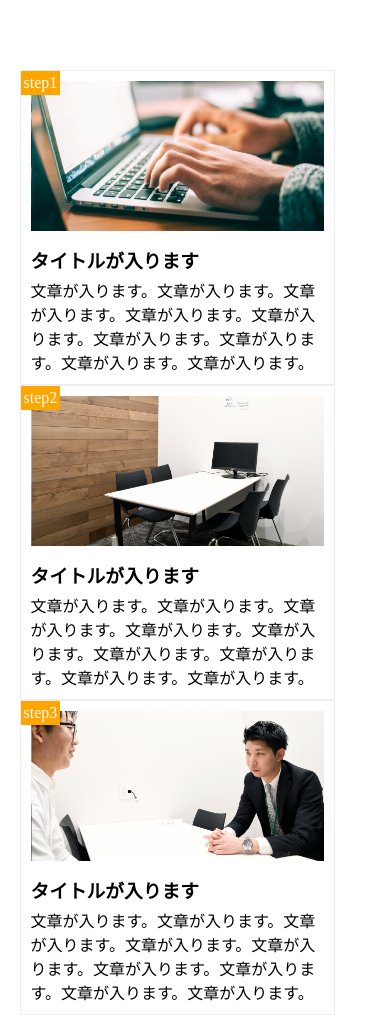
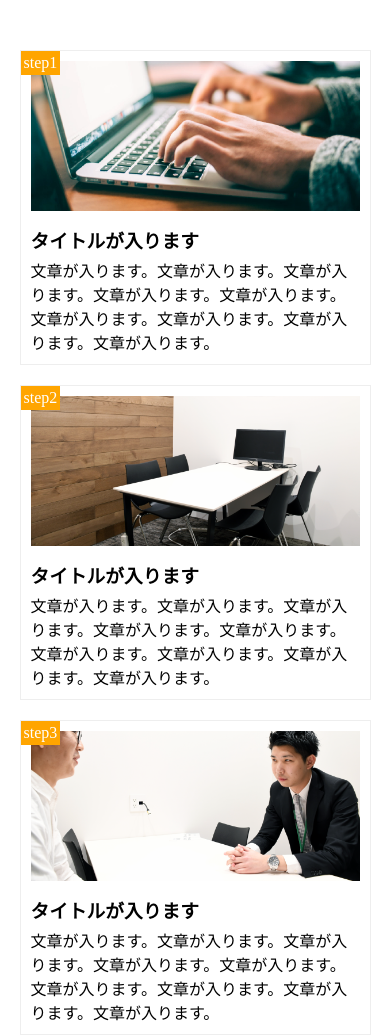
Before and after one commit to songzhong-h/2-9kadai, a plain HTML site: page index.html in a window 390 px wide. Drawn offline with Linux system fonts and the light colour scheme.

Commit message:
[Start-Finish]2-10

```diff
--- a/index.html
+++ b/index.html
@@ -2,7 +2,7 @@
 <html lang="ja">
 <head>
 	<meta charset="UTF-8">
-	<meta name="viewport" content="width=device-width. initial-scale=1.0">
+	<meta name="viewport" content="width=device-width, initial-scale=1.0">
 	<title>2-10kadai</title>
 	<link rel="stylesheet" href="style.css">
 </head>
--- a/style.css
+++ b/style.css
@@ -60,9 +60,12 @@ main{
 	main{
 		width:90%;
 		float:none;
-		padding:20px 0;
 	}
 	.step-box{
-		width:90%;
+		width:100%;
+		margin-bottom:20px;
+		margin-right:0;
+		padding:10px;
+		float:none;
 	}
 }
```
